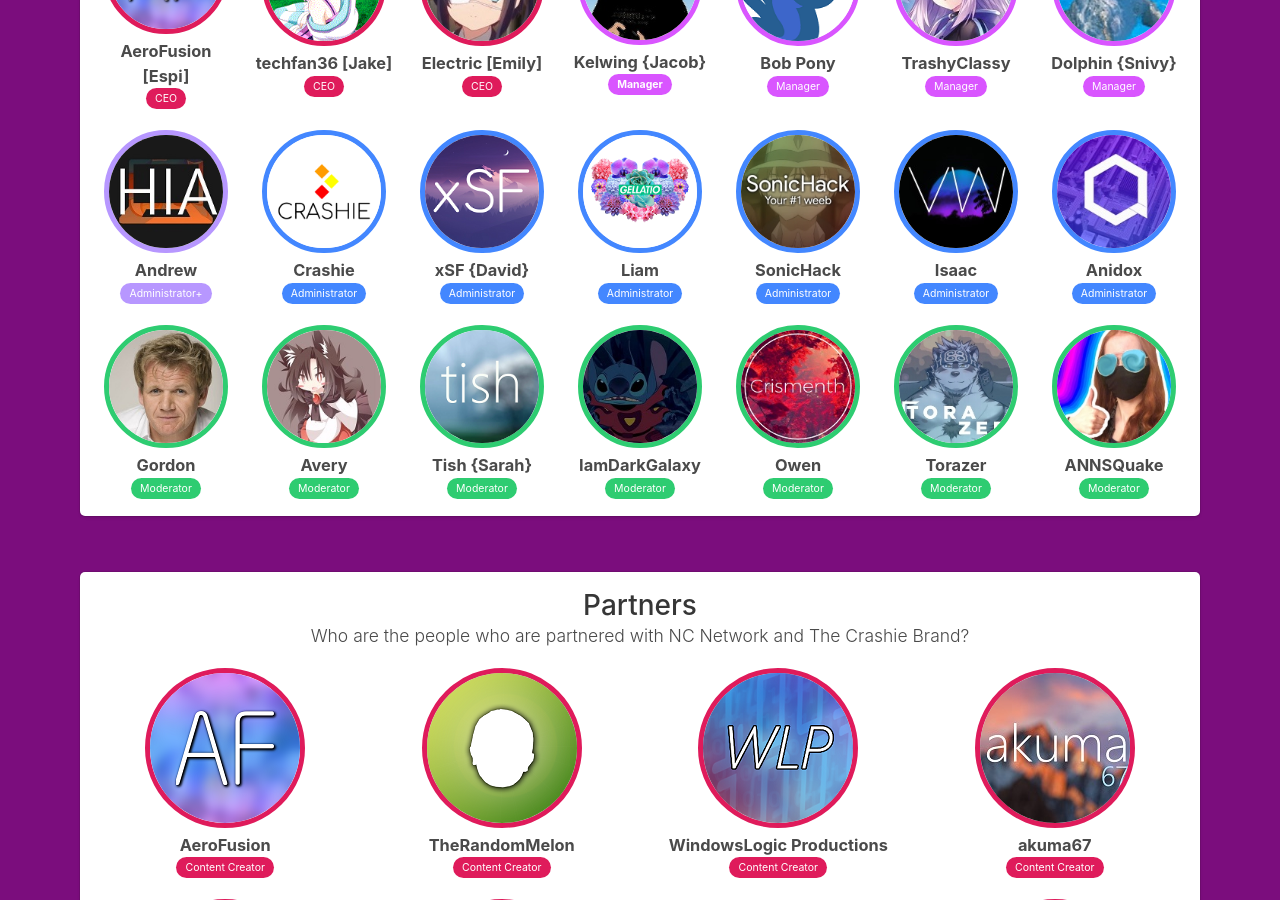
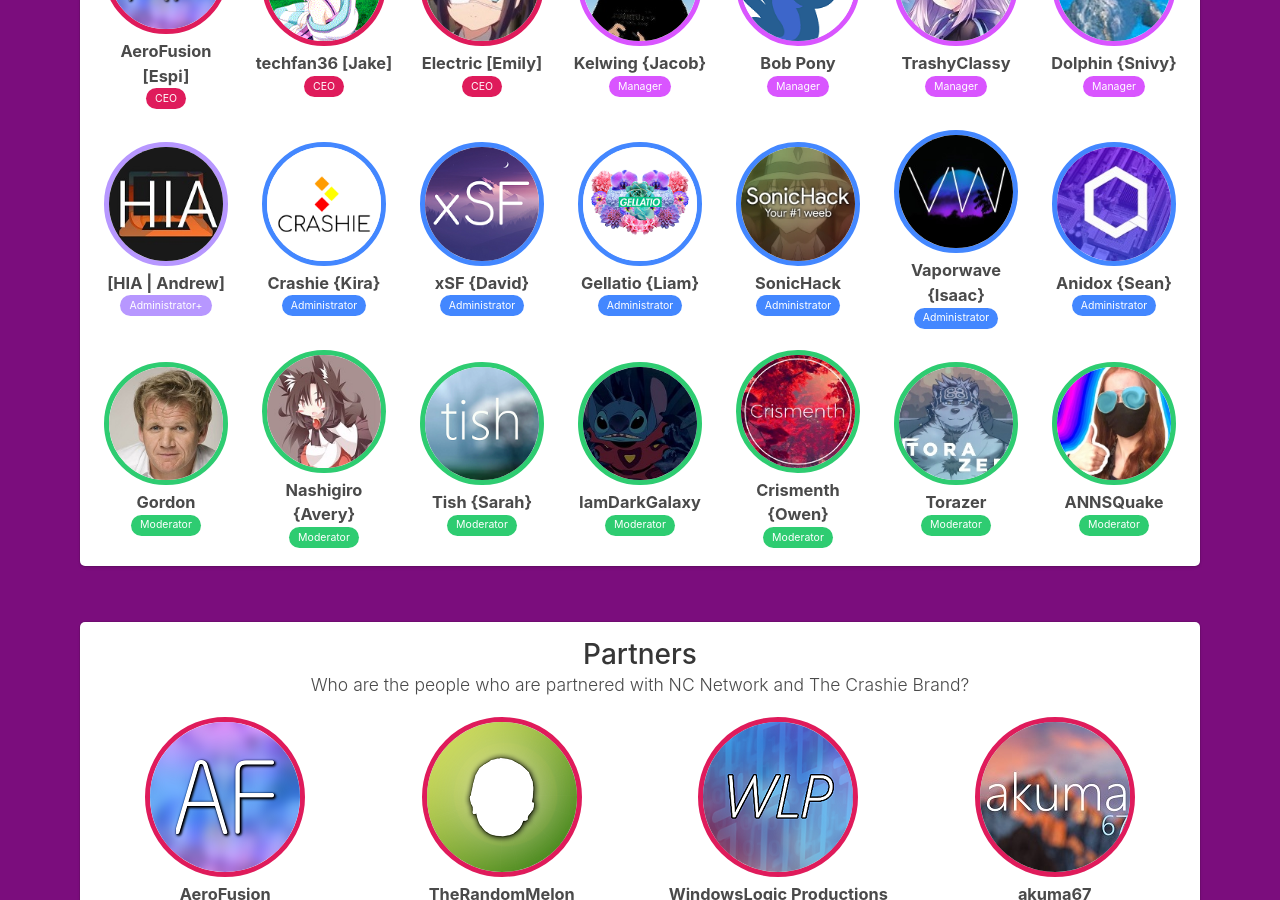
Before and after one commit to xwinbyte/NetskyWebsite, a Jekyll site: the page built from index.html, in a window 1280 px wide and 900 px high, scrolled down 841 px. Built offline with Jekyll 4.4.1, drawn with Linux system fonts in a browser that asks for light colours; nearby versions of some CDN libraries.

Commit message:
Update index.html

```diff
--- a/index.html
+++ b/index.html
@@ -31,7 +31,7 @@ layout: page
 				</div>
 					<div class="column">
 					<a href="https://kelnet.org/" rel="noopener noreferrer" target="_blank"><img class="someone manager" src="/img/staff/kelwing.jpg"></a>
-					<h3>Kelwing {Jacob}<h3><span class="tag is-manager">Manager</span>
+					<h3>Kelwing {Jacob}</h3><span class="tag is-manager">Manager</span>
 				</div>
 				<div class="column">
 					<a href="https://bobpony.org/" rel="noopener noreferrer" target="_blank"><img class="someone manager" src="/img/staff/bob.png"></a>
@@ -49,12 +49,12 @@ layout: page
 			<div class="columns">
 				<div class="column">
 					<a href="https://twitter.com/hiamandrew" rel="noopener noreferrer" target="_blank"><img class="someone headadmin" src="/img/staff/andrew.jpg"></a>
-					<h3>Andrew</h3><span class="tag is-headadmin">Administrator+</span>
+					<h3>[HIA | Andrew]</h3><span class="tag is-headadmin">Administrator+</span>
 				</div>
 
 				<div class="column">
 					<a href="https://crashieblog.wordpress.com" rel="noopener noreferrer" target="_blank"><img class="someone admin" src="/img/staff/crashie.png"></a>
-					<h3>Crashie</h3><span class="tag is-info">Administrator</span>
+					<h3>Crashie {Kira}</h3><span class="tag is-info">Administrator</span>
 				</div>
 				<div class="column">
 					<a href="http://xsolidfigure.ga" rel="noopener noreferrer" target="_blank"><img class="someone admin" src="/img/staff/xsf.png"></a>
@@ -62,7 +62,7 @@ layout: page
 				</div>
 				<div class="column">
 					<a href="https://liam.ovh/" rel="noopener noreferrer" target="_blank"><img class="someone admin" src="/img/staff/gellatio.png"></a>
-					<h3>Liam</h3><span class="tag is-info">Administrator</span>
+					<h3>Gellatio {Liam}</h3><span class="tag is-info">Administrator</span>
 				</div>
 				<div class="column">
 					<a href="https://twitter.com/SonicHackYT" rel="noopener noreferrer" target="_blank"><img class="someone admin" src="/img/staff/sonichack.jpg"></a>
@@ -70,11 +70,11 @@ layout: page
 				</div>
 				<div class="column">
 					<a href="http://vaporwave.ga/" rel="noopener noreferrer" target="_blank"><img class="someone admin" src="/img/staff/vaporwave.jpg"></a>
-					<h3>Isaac</h3><span class="tag is-info">Administrator</span>
+					<h3>Vaporwave {Isaac}</h3><span class="tag is-info">Administrator</span>
 				</div>
 				<div class="column">
 					<a href="https://anidox.net/" rel="noopener noreferrer" target="_blank"><img class="someone admin" src="/img/staff/anidox.jpg"></a>
-					<h3>Anidox</h3><span class="tag is-info">Administrator</span>
+					<h3>Anidox {Sean}</h3><span class="tag is-info">Administrator</span>
 				</div>
 			</div>
 			<div class="columns">
@@ -84,7 +84,7 @@ layout: page
 				</div>
 				<div class="column">
 					<a href="https://twitter.com/Nashigiro" rel="noopener noreferrer" target="_blank"><img class="someone mod" src="/img/staff/avery.jpg"></a>
-					<h3>Avery</h3><span class="tag is-mod">Moderator</span>
+					<h3>Nashigiro {Avery}</h3><span class="tag is-mod">Moderator</span>
 				</div>
 				<div class="column">
 					<a href="https://twitter.com/nottish_" rel="noopener noreferrer" target="_blank"><img class="someone mod" src="/img/staff/tish.png"></a>
@@ -96,7 +96,7 @@ layout: page
 				</div>
 				<div class="column">
 					<a href="https://www.youtube.com/channel/UCR6HMayY3uKeznb8fepPMaA" rel="noopener noreferrer" target="_blank"><img class="someone mod" src="/img/staff/owen.jpg"></a>
-					<h3>Owen</h3><span class="tag is-mod">Moderator</span>
+					<h3>Crismenth {Owen}</h3><span class="tag is-mod">Moderator</span>
 				</div>
 				<div class="column">
 					<a href="https://twitter.com/TorazerYT" rel="noopener noreferrer" target="_blank"><img class="someone mod" src="/img/staff/torazer.jpg"></a>
```
